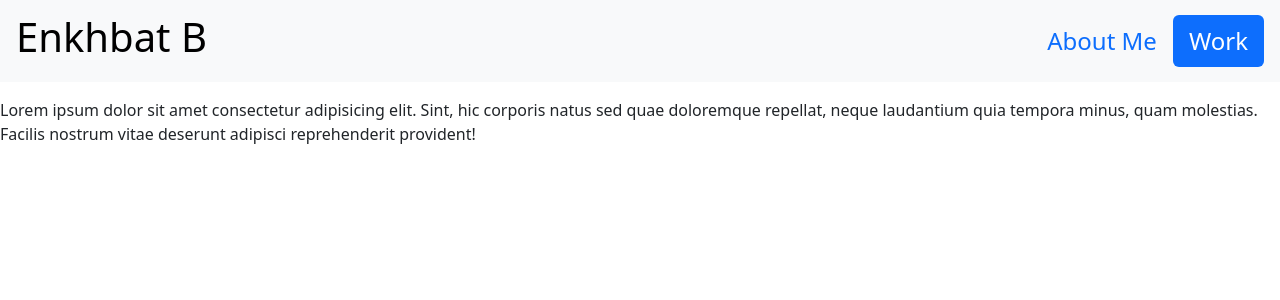
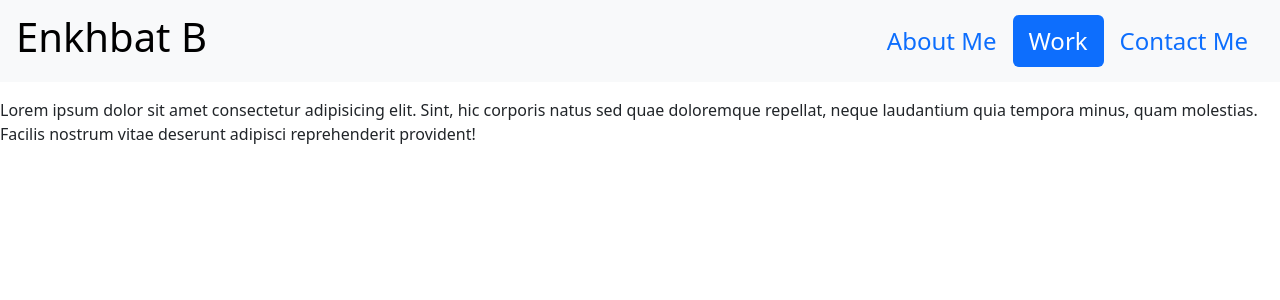
Before and after one commit to enx-code/react-Portfolio, a React (Vite) app in the folder challenge/: page /work in a window 1280 px wide. Shown: the top 300 px of the page. Built offline with nearby package versions, Linux system fonts and the light colour scheme.

Commit message:
nav bar almost ready but i need to add conditional rendering later

```diff
--- a/challenge/src/components/Navbar.jsx
+++ b/challenge/src/components/Navbar.jsx
@@ -18,6 +18,11 @@ const Navbar = () => {
             Work
           </NavLink>
         </li>
+        <li className="nav-item">
+          <NavLink to="/contact" className="nav-link">
+            Contact Me
+          </NavLink>
+        </li>
       </ul>
     </nav>
   );
```
